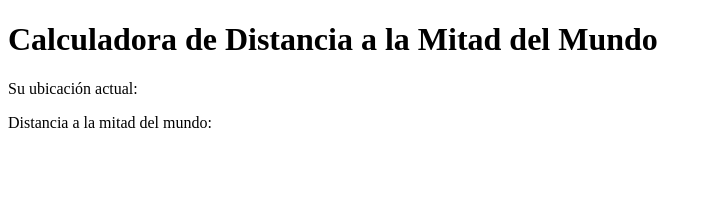
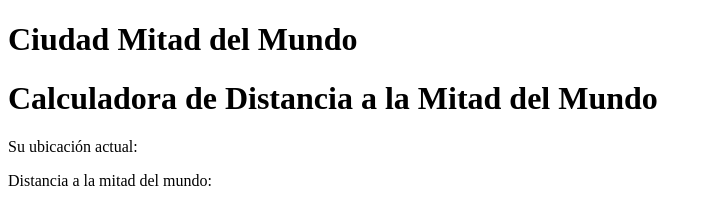
Before and after one commit to AnJoGar/Taller-Calculadora, a plain HTML site: page index.html in a window 1280 px wide. Shown: the whole page, without its empty margins (0-712 px from the left). Drawn offline with Linux system fonts and the light colour scheme.

Commit message:
Update index.html

```diff
--- a/index.html
+++ b/index.html
@@ -2,7 +2,9 @@
 
 <html>
 
+
   <head>
+    <h1> Ciudad Mitad del Mundo </h1>
 
     <title>Calculadora de Distancia la Ciudad Mitad del Mundo</title>
 
```
